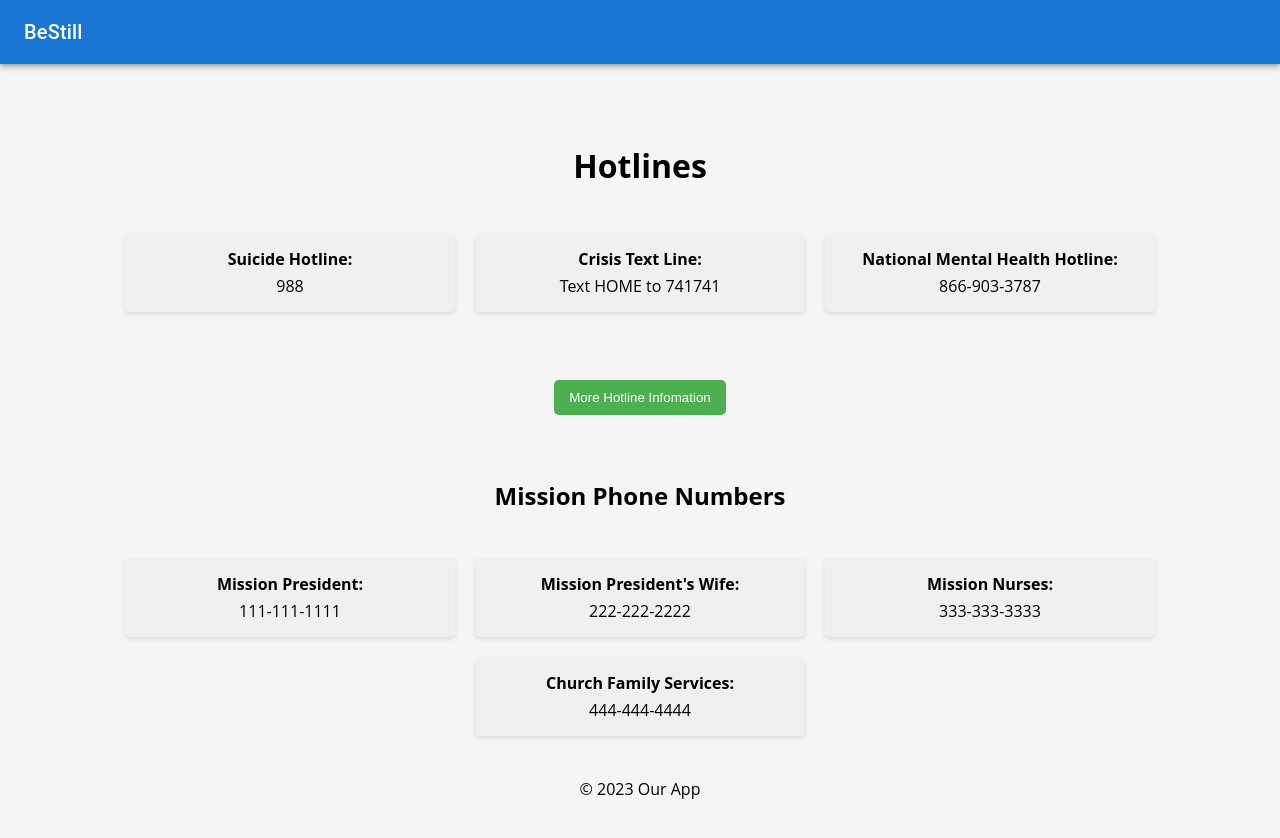
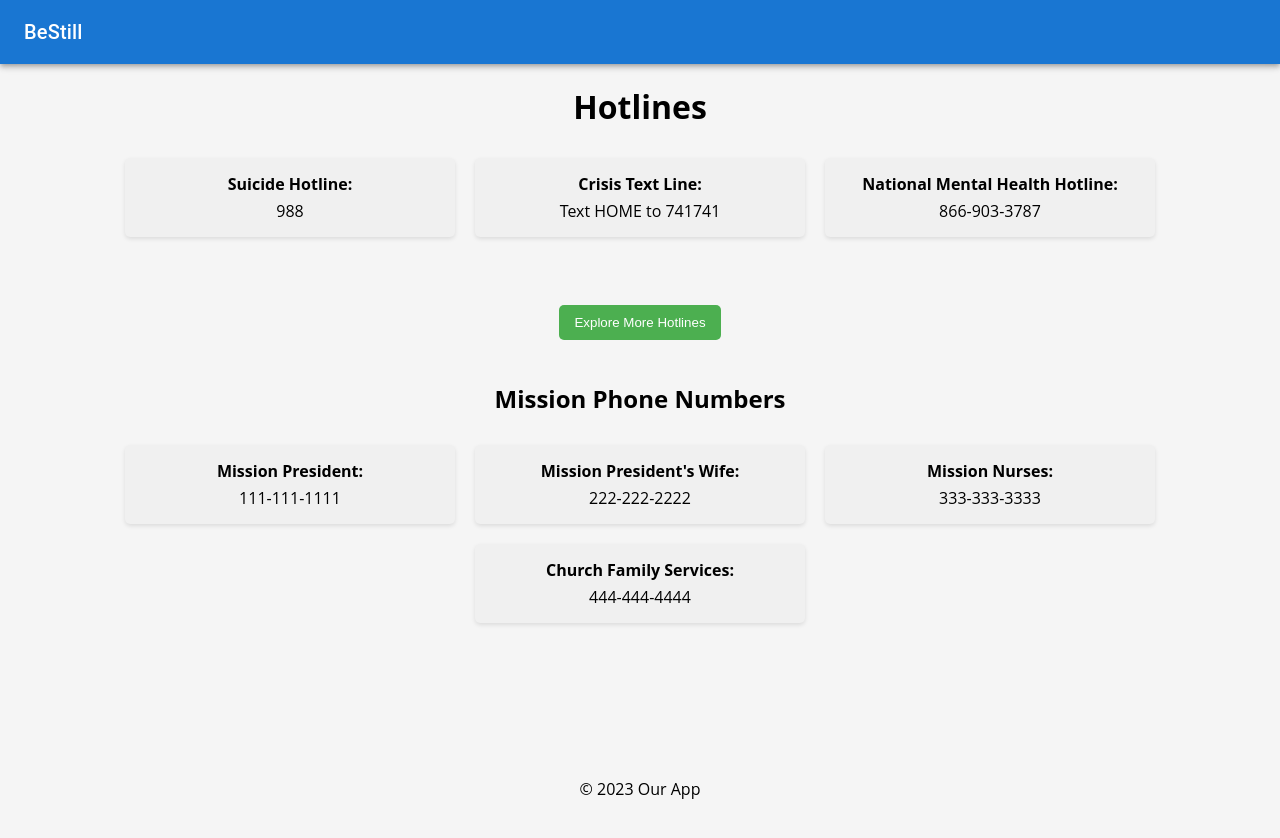
Before and after one commit to plessem/BeStillApp, a React (Create React App) app: page /hotlines in a window 1280 px wide. Shown: the top 838 px of the page. Built offline with nearby package versions, Linux system fonts and the light colour scheme.

Commit message:
minor to hotlines

```diff
--- a/src/Hotlines.js
+++ b/src/Hotlines.js
@@ -1,5 +1,5 @@
+import { Container } from '@mui/material'
 import React from "react";
-
 const HotlinesPage = () => {
   const phoneNumbers = {
     "Mission President": "111-111-1111",
@@ -19,7 +19,7 @@ const HotlinesPage = () => {
   };
 
   return (
-    <div className="container">
+    <Container className="container">
       <h1>Hotlines</h1>
       <ul>
         {Object.entries(hotlineNumbers).map(([category, hotlineNumbers]) => (
@@ -29,7 +29,7 @@ const HotlinesPage = () => {
         ))}
       </ul>
       <br></br>
-      <button onClick={handleRedirect}>More Hotline Infomation</button>
+      <button onClick={handleRedirect}>Explore More Hotlines</button>
       <br></br>
       <br></br>
       <h2>Mission Phone Numbers</h2>
@@ -42,7 +42,7 @@ const HotlinesPage = () => {
       </ul>
       <br></br>
       <br></br>
-    </div>
+    </Container>
   );
 };
 
```
